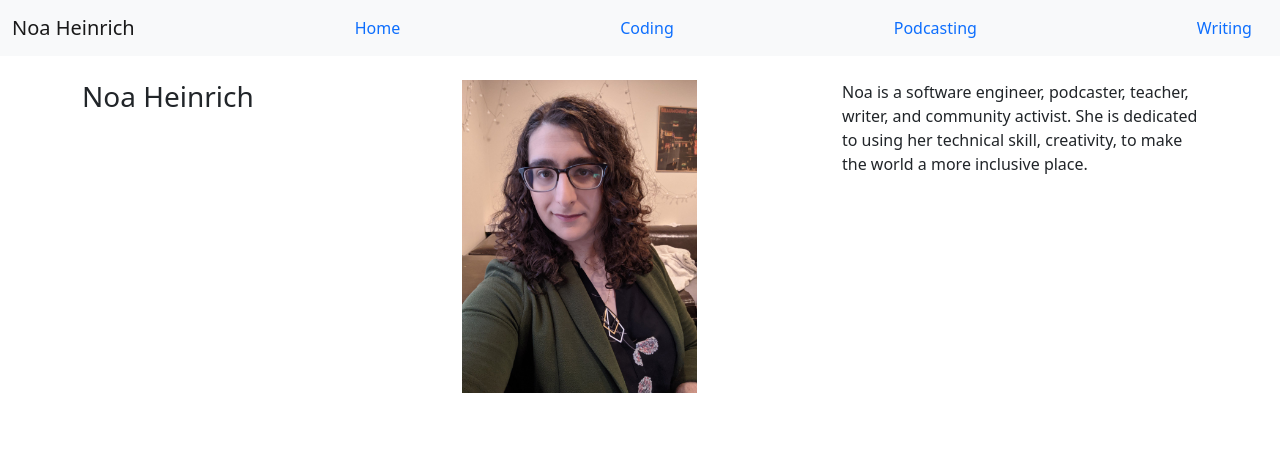
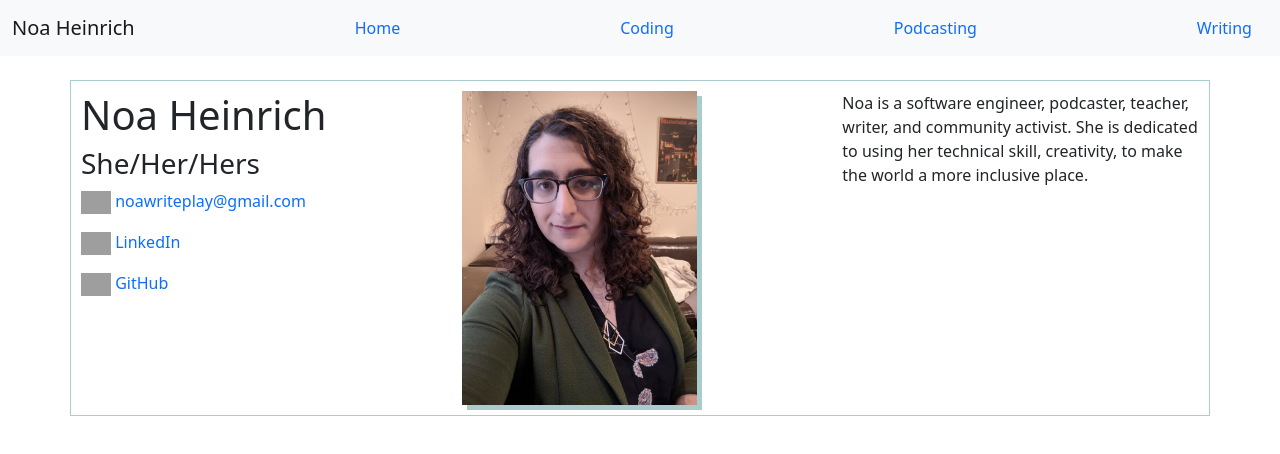
Before and after one commit to NoaHeinrich/noaheinrich.github.io, a plain HTML site: page index.html in a window 1280 px wide. Drawn offline with nearby package versions, Linux system fonts and the light colour scheme; grey boxes are pictures that could not be loaded.

Commit message:
added more content and styling

```diff
--- a/index.html
+++ b/index.html
@@ -21,7 +21,11 @@
     <div id="content" class="container">
         <div class="row">
             <div class="col-sm">
-                <h3>Noa Heinrich</h3>
+                <h1>Noa Heinrich</h1>
+                <h3>She/Her/Hers</h3>
+                <p><img class="icon" src="https://pinkeyegraphics.co.uk/wp-content/uploads/gmail-new-icon.ico"> <a href="mailto:noawriteplay@gmail.com">noawriteplay@gmail.com</a></p>
+                <p><img class="icon" src="https://image.flaticon.com/icons/png/512/174/174857.png"> <a href="https://linkedin.com/in/noaheinrich">LinkedIn</a></p>
+                <p><img class="icon" src="https://cdn.iconscout.com/icon/free/png-256/github-153-675523.png"> <a href="https://github.com/noaheinrich">GitHub</a></p>
             </div>
             <div class="col-sm">
                 <img id="profile-pic" src="./assets/imgs/NoaProfile.jpeg">
--- a/styles.css
+++ b/styles.css
@@ -1,3 +1,21 @@
 #profile-pic {
     width: 66%;
+    box-shadow: 5px 5px #a9cccf;
 }
+
+.icon {
+    width: 30px;
+}
+
+a {
+    text-decoration: none;
+}
+
+a:hover {
+    color: red;
+}
+
+#content {
+    border: 0.5px solid #a9cccf;
+    padding: 10px;
+}
```
